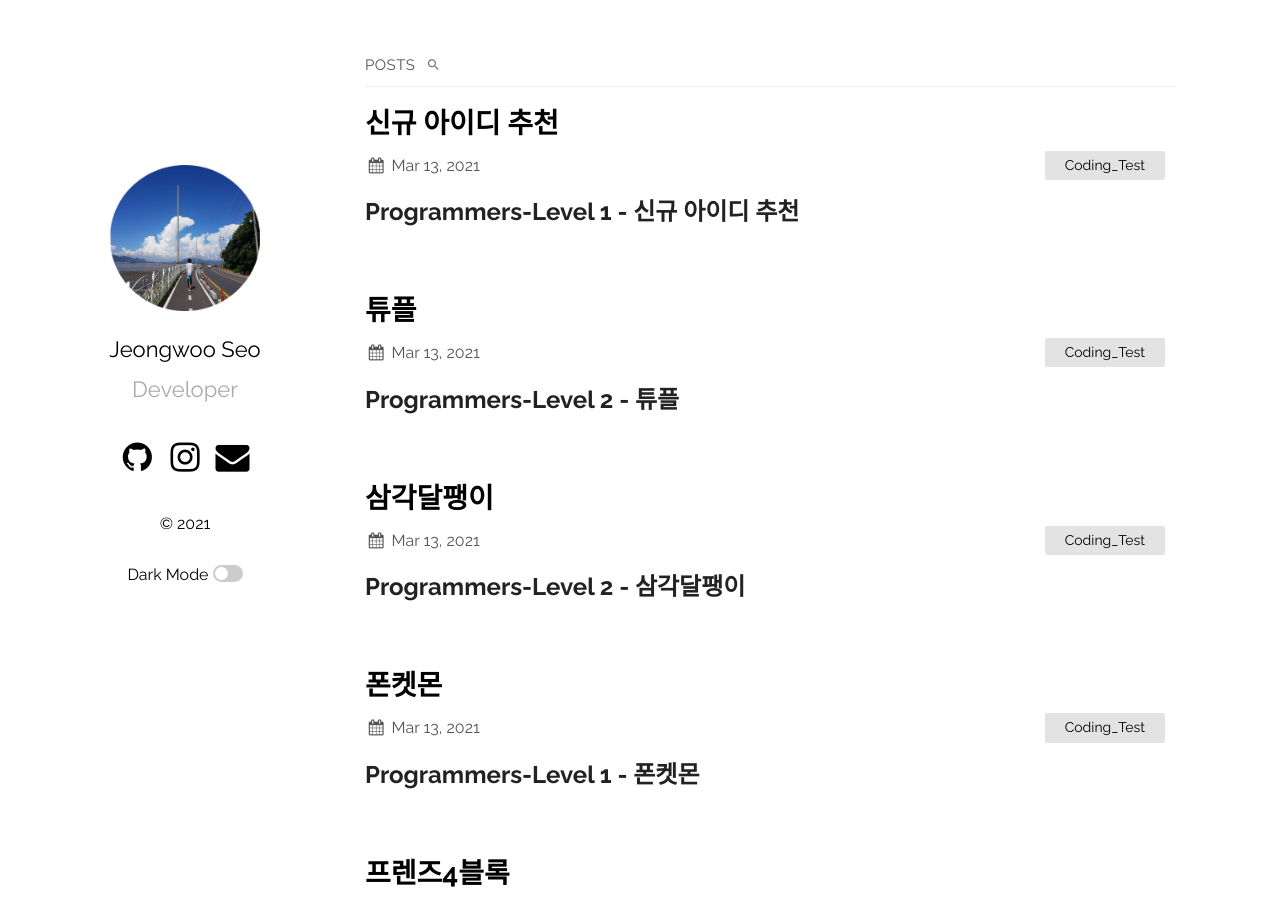
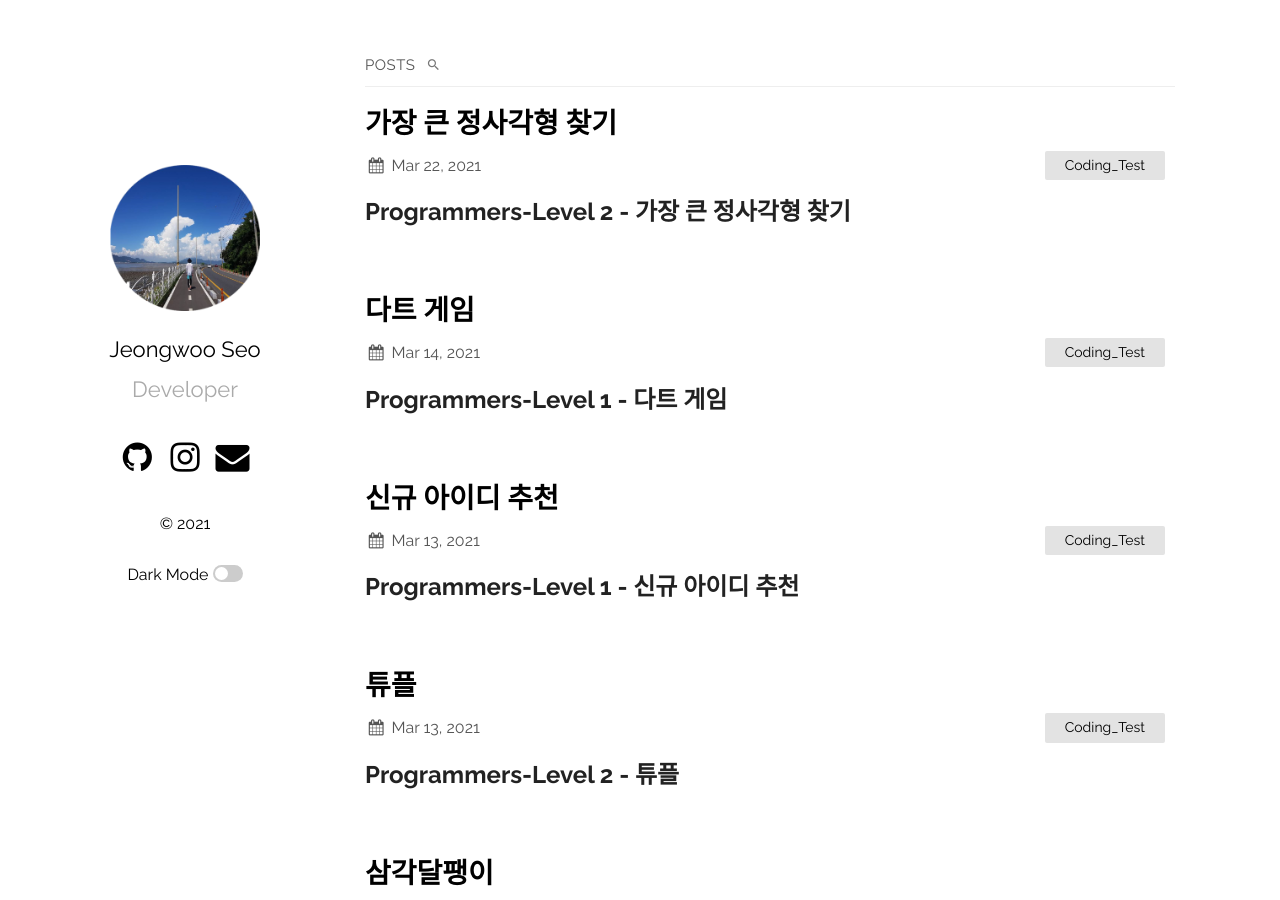
Before and after one commit to jeongwoo120/jeongwoo120.github.io, a Jekyll site: the page built from index.html, in a window 1280 px wide and 900 px high. Built offline with Jekyll 4.4.1, drawn with Linux system fonts in a browser that asks for light colours; part of the change alters nothing that is shown.

Commit message:
2021-03-22

````diff
--- a/_posts/2021-03-13-coding_test_16.md
+++ b/_posts/2021-03-13-coding_test_16.md
@@ -32,11 +32,17 @@ n|result|
 
 ### 해결
 * 풀이
-    1.
+    1. 마지막 행까지의 배열의 크기는 n*(n+1)/2 임을 생각해내야 한다.
+    2. 아래, 오른쪽, 왼쪽대각선위 3가지의 경우가 존재한다.
+    3. 각 경우에 따라 이동하는 점의 위치를 이동하고 순서를 box에 찍어준다.
+    4. box에 담아둔 값의 순서를 answer배열에 담아준다.
 
 
 * 정리
-    -
+    - 점의 마지막 숫자를 먼저 구할 수 있어야 배열의 크기를 지정할 수 있다.
+    - 배열을 먼저 선언하기 위해 크기를 알아야 했다.
+    - 문제는 3가지의 경우에 점을 이동시키는 방식이었다. 3으로 나눈 나머지를 이용하여 경우에 따라 점을 이동 시켰다.
+    - n의 크기부터 아래/오른쪽/대각선 이동하는 숫자는 1개씩 줄어들고, 순서대로 3가지가 반복되므로 나머지를 사용할 수 있었다.
 
 
 <br>
@@ -45,12 +51,12 @@ n|result|
 ```java
 class Solution {
     public int[] solution(int n) {
-        int[] answer = new int[n*(n+1)/2];
-        int[][] box = new int[n][n];
+        int[] answer = new int[n*(n+1)/2];      // 이동 후 마지막 숫자
+        int[][] box = new int[n][n];            // 이동순서를 저장하기 위함
         int num=1;
         int x=-1;
         int y=0;
-        for(int i=0 ; i<n ; i++){
+        for(int i=0 ; i<n ; i++){               // 3가지 경우에 따른 점이동
             for(int j=i ; j<n ; j++){
                 if(i%3==0){
                     x++;
--- /dev/null
+++ b/_posts/2021-03-14-coding_test_19.md
@@ -0,0 +1,115 @@
+---
+title: "다트 게임"
+date: 2021-03-14
+categories: Coding_Test
+---
+
+## Programmers-Level 1 - 다트 게임
+<br>
+
+<b>* 문제 설명</b><br>
+카카오톡에 뜬 네 번째 별! 심심할 땐? 카카오톡 게임별~
+
+카카오톡 게임별의 하반기 신규 서비스로 다트 게임을 출시하기로 했다. 다트 게임은 다트판에 다트를 세 차례 던져 그 점수의 합계로 실력을 겨루는 게임으로, 모두가 간단히 즐길 수 있다.
+
+갓 입사한 무지는 코딩 실력을 인정받아 게임의 핵심 부분인 점수 계산 로직을 맡게 되었다. 다트 게임의 점수 계산 로직은 아래와 같다.
+
+1. 다트 게임은 총 3번의 기회로 구성된다.
+2. 각 기회마다 얻을 수 있는 점수는 0점에서 10점까지이다.
+3. 점수와 함께 Single(S), Double(D), Triple(T) 영역이 존재하고 각 영역 당첨 시 점수에서 1제곱, 2제곱, 3제곱 (점수1 , 점수2 , 점수3 )으로 계산된다.
+4. 옵션으로 스타상(*) , 아차상(#)이 존재하며 스타상(*) 당첨 시 해당 점수와 바로 전에 얻은 점수를 각 2배로 만든다. 아차상(#) 당첨 시 해당 점수는 마이너스된다.
+5. 스타상(*)은 첫 번째 기회에서도 나올 수 있다. 이 경우 첫 번째 스타상(*)의 점수만 2배가 된다. (예제 4번 참고)
+6. 스타상(*)의 효과는 다른 스타상(*)의 효과와 중첩될 수 있다. 이 경우 중첩된 스타상(*) 점수는 4배가 된다. (예제 4번 참고)
+7. 스타상(*)의 효과는 아차상(#)의 효과와 중첩될 수 있다. 이 경우 중첩된 아차상(#)의 점수는 -2배가 된다. (예제 5번 참고)
+8. Single(S), Double(D), Triple(T)은 점수마다 하나씩 존재한다.
+9. 스타상(*), 아차상(#)은 점수마다 둘 중 하나만 존재할 수 있으며, 존재하지 않을 수도 있다.
+
+0~10의 정수와 문자 S, D, T, *, #로 구성된 문자열이 입력될 시 총점수를 반환하는 함수를 작성하라.
+
+<br>
+
+<br><b>* 입력 형식</b>
+
+"점수|보너스|[옵션]"으로 이루어진 문자열 3세트.<br>
+예) 1S2D*3T
+
+- 점수는 0에서 10 사이의 정수이다.
+- 보너스는 S, D, T 중 하나이다.
+- 옵선은 *이나 # 중 하나이며, 없을 수도 있다.
+
+<br><b>* 출력 형식 </b>
+
+3번의 기회에서 얻은 점수 합계에 해당하는 정수값을 출력한다.<br>
+예) 37
+
+
+<br><b>* 예제 입출력<br>
+
+예제|dartResult|answer|
+|------|------|-----|
+|1|1S2D*3T|37|
+|2|1D2S#10S|9|
+|3|1D2S0T|3|
+|4|1S*2T*3S|23|
+|5|1D#2S*3S|5|
+|6|1T2D3D#|-4|
+|7|1D2S3T*|59|
+
+<br>
+
+문제출처 : <https://programmers.co.kr/learn/courses/30/lessons/17682>
+
+<br><br>
+
+### 해결
+* 풀이
+    1.
+
+
+* 정리
+    -
+
+
+<br>
+
+### | 소스코드(Java)
+```java
+import java.util.*;
+class Solution {
+    public int solution(String dartResult) {
+        int answer = 0;
+        ArrayList<Integer> num = new ArrayList<Integer>();
+        for(int i=0 ; i<dartResult.length() ; i++){
+            if(Character.isDigit(dartResult.charAt(i))){
+                if(dartResult.charAt(i)=='1'&&Character.isDigit(dartResult.charAt(i+1))){
+                    num.add(10);
+                    i++;
+                }else{
+                    num.add(dartResult.charAt(i)-'0');
+                }
+            }
+            int s=num.size();
+            if(dartResult.charAt(i)=='D'){
+                num.set(s-1,(int)Math.pow(num.get(s-1),2));
+            }else if(dartResult.charAt(i)=='T'){
+                num.set(s-1,(int)Math.pow(num.get(s-1),3));
+            }
+            if(dartResult.charAt(i)=='#'){
+                num.set(s-1,num.get(s-1)*(-1));
+            }
+            else if(dartResult.charAt(i)=='*'){
+                num.set(s-1,num.get(s-1)*(2));
+                if(s>1){
+                    num.set(s-2,num.get(s-2)*(2));
+                }
+            }
+        }
+
+        for(int i=0 ; i<num.size() ; i++){
+            //System.out.println(num.get(i));
+            answer+=num.get(i);
+        }
+        return answer;
+    }
+}
+```
--- /dev/null
+++ b/_posts/2021-03-22-coding_test_20.md
@@ -0,0 +1,83 @@
+---
+title: "가장 큰 정사각형 찾기"
+date: 2021-03-22
+categories: Coding_Test
+---
+
+## Programmers-Level 2 - 가장 큰 정사각형 찾기
+<br>
+
+<b>* 문제 설명</b><br>
+1와 0로 채워진 표(board)가 있습니다. 표 1칸은 1 x 1 의 정사각형으로 이루어져 있습니다. 표에서 1로 이루어진 가장 큰 정사각형을 찾아 넓이를 return 하는 solution 함수를 완성해 주세요. (단, 정사각형이란 축에 평행한 정사각형을 말합니다.)
+
+예를 들어
+
+|   |   |   |   |
+|---|---|---|---|
+|1	|2	|3	|4|
+|0	|1	|1	|1|
+|1	|1	|1	|1|
+|1	|1	|1	|1|
+|0	|0	|1	|0|
+
+가 있다면 가장 큰 정사각형은
+
+|   |   |   |   |
+|---|---|---|---|
+|1	|2	|3	|4|
+|0	|1	|1	|1|
+|1	|1	|1	|1|
+|1	|1	|1	|1|
+|0	|0	|1	|0|
+
+가 되며 넓이는 9가 되므로 9를 반환해 주면 됩니다.
+
+
+<br><b>* 제한 사항 </b>
+
+* 표(board)는 2차원 배열로 주어집니다.
+* 표(board)의 행(row)의 크기 : 1,000 이하의 자연수
+* 표(board)의 열(column)의 크기 : 1,000 이하의 자연수
+* 표(board)의 값은 1또는 0으로만 이루어져 있습니다.
+
+
+<br><b>* 예제 입출력<br>
+
+|board|answer|
+|------|------|
+|[[0,1,1,1],[1,1,1,1],[1,1,1,1],[0,0,1,0]]|9|
+|[[0,0,1,1],[1,1,1,1]]|4|
+
+<br>
+
+문제출처 : <https://programmers.co.kr/learn/courses/30/lessons/12905?language=python3>
+
+<br><br>
+
+### 해결
+* 풀이
+    1.
+
+
+* 정리
+    -
+
+
+<br>
+
+### | 소스코드(Python)
+```python
+def solution(board):
+    for i in range(1,len(board)):
+        for j in range(1,len(board[i])):
+            if board[i][j]==1:
+                board[i][j]=min(board[i-1][j-1],min(board[i][j-1],board[i-1][j]))+1
+    max=0
+    for i in range(len(board)):
+        for j in range(len(board[i])):
+            if board[i][j]>max:
+                max=board[i][j]
+    answer = max*max
+
+    return answer
+```
````
